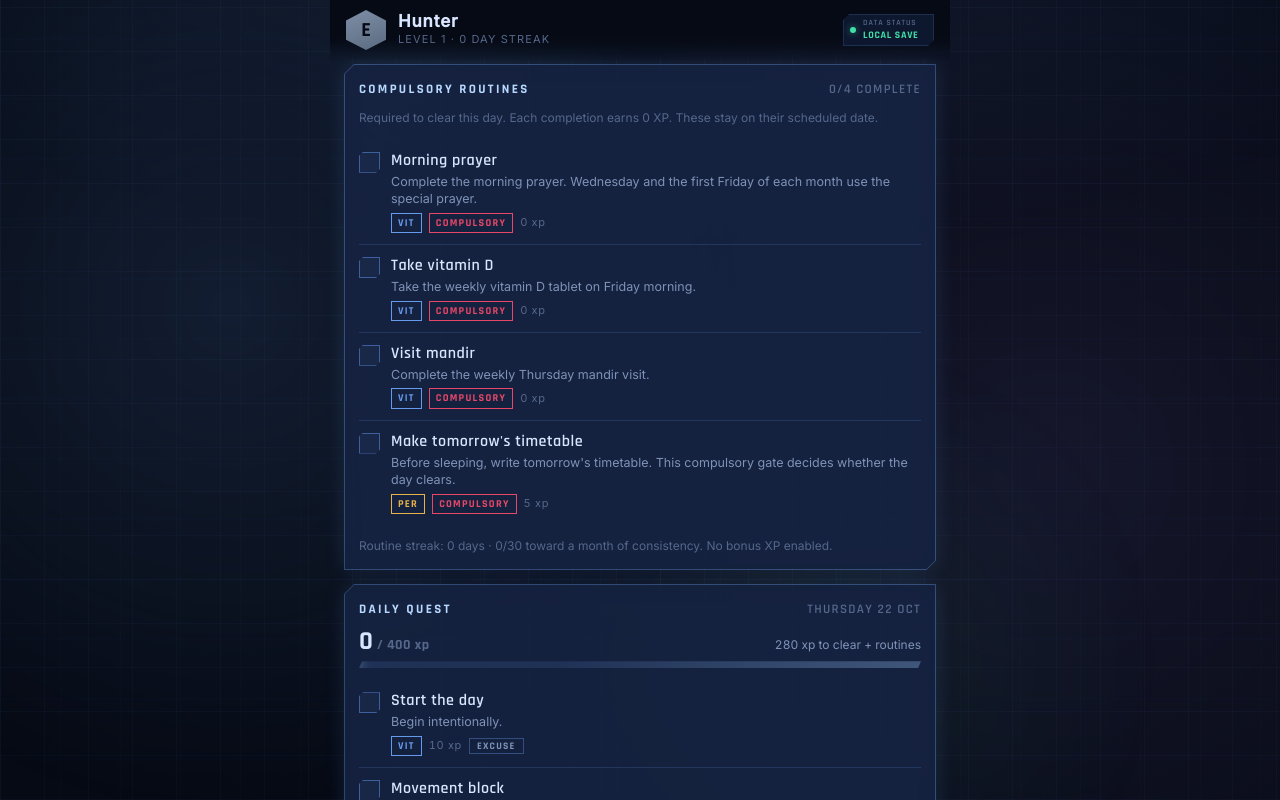
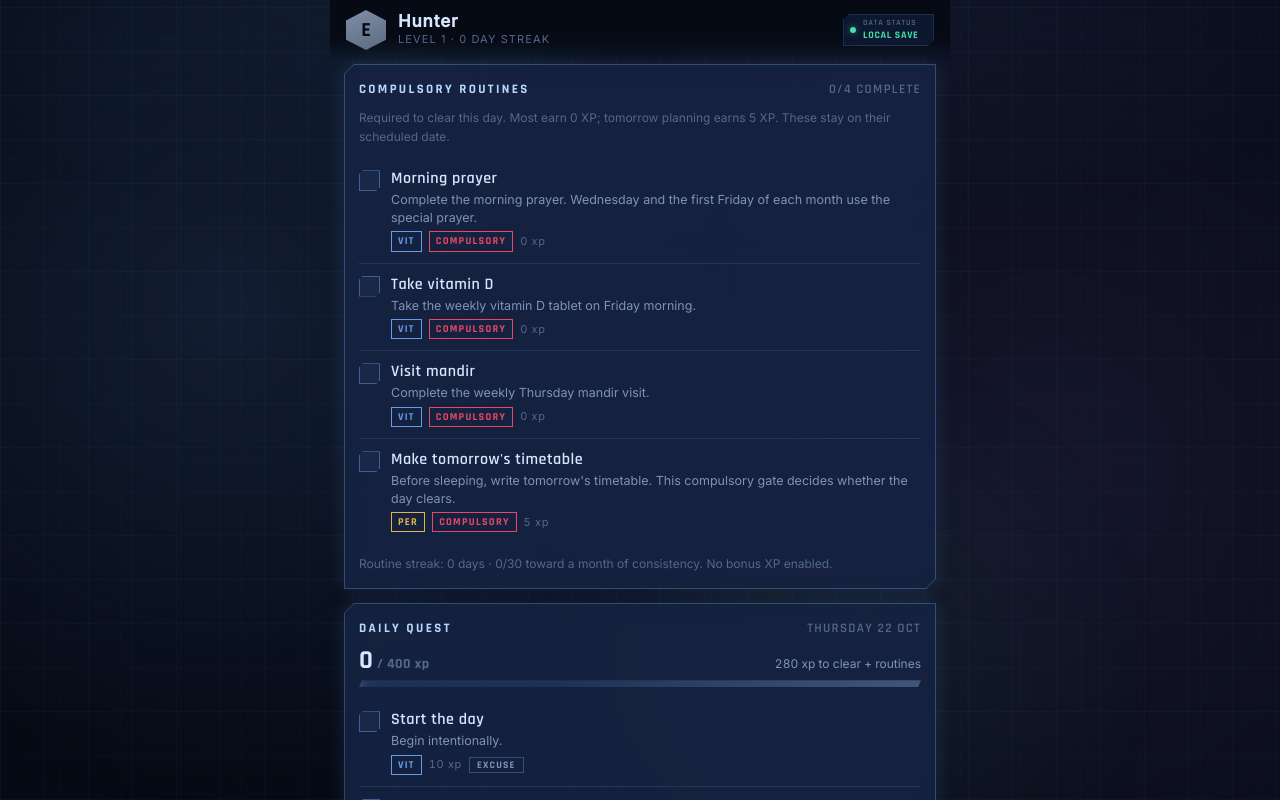
Before and after one commit to prabhav-patel-ops/monarch, a React (Vite) app: page / in a window 1280 px wide. Shown: the top 800 px of the page. Built offline with nearby package versions, Linux system fonts and the light colour scheme.

Commit message:
Update routines: src/screens/Quests.jsx

```diff
--- a/src/screens/Quests.jsx
+++ b/src/screens/Quests.jsx
@@ -247,7 +247,7 @@ export default function Quests({ state, todayKey, onToggle, onExcuse, onAddExtra
       {routines.length > 0 && (
         <Win title="Compulsory routines" tone={routinesLeft ? undefined : "accent"} right={`${routines.length - routinesLeft}/${routines.length} complete`}>
           <p className="faint" style={{ marginTop: 0 }}>
-            Required to clear this day. Each completion earns 0 XP. These stay on their scheduled date.
+            Required to clear this day. Most earn 0 XP; tomorrow planning earns 5 XP. These stay on their scheduled date.
           </p>
           {routines.map((q) => <QuestRow key={q.id} q={q} />)}
           <p className="faint" style={{ marginBottom: 0 }}>
```
